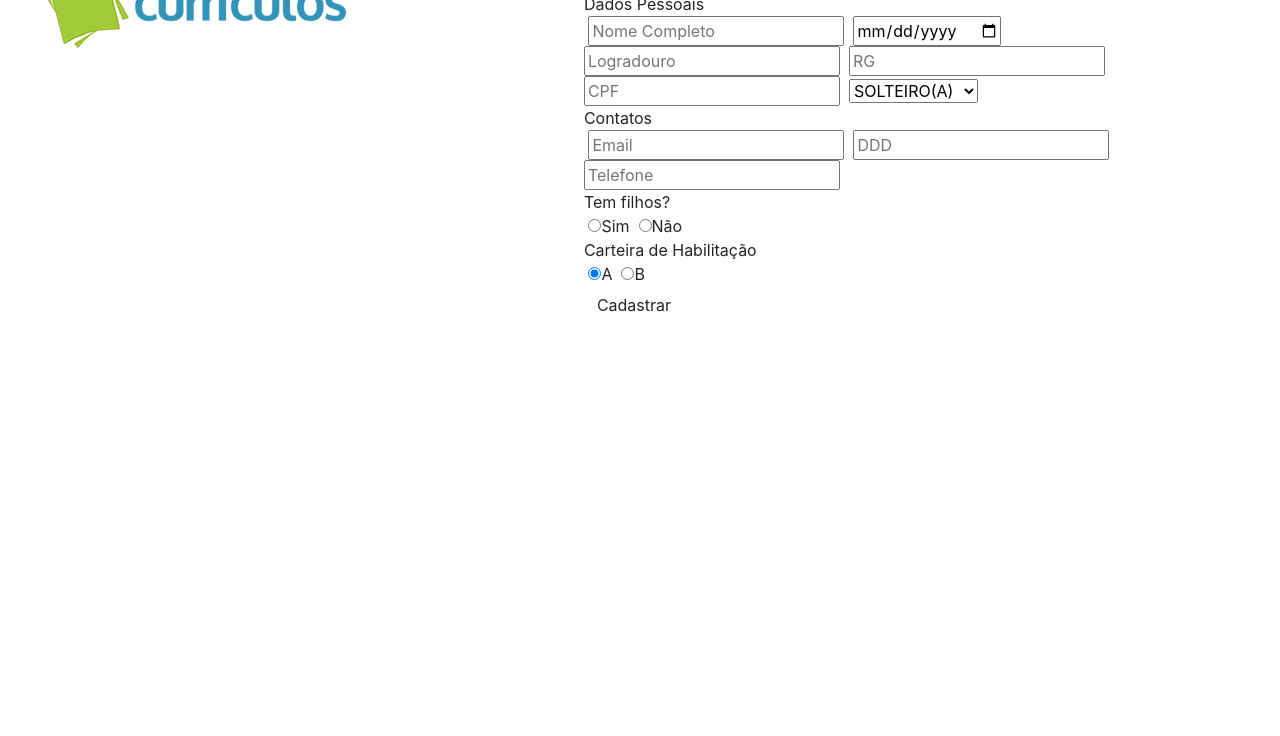
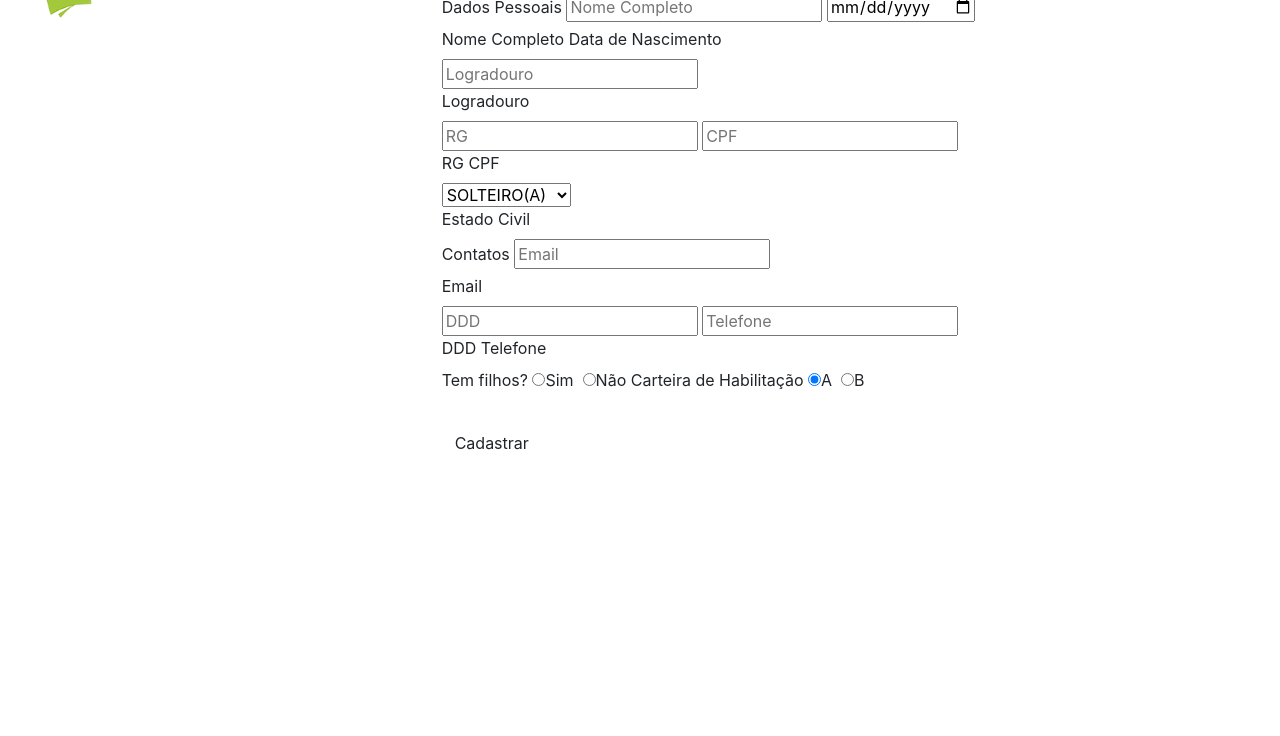
Before and after one commit to AndreyMouraGouvea/FormularioCadastroRevisao, a plain HTML site: page index.html in a window 1280 px wide. Shown: the part 64-800 px from the top of the page. Drawn offline with nearby package versions, Linux system fonts and the light colour scheme.

Commit message:
Html Finalizado

```diff
--- a/index.html
+++ b/index.html
@@ -22,60 +22,82 @@
 			<div class="col-sm-2">
 				<img src="img/curriculo.png" id="curriculo">
 			</div>
-			<div class="col-sm-8 offset-2">
+			<div class="col-sm-8 offset-2" id="titulo">
 				<div class="row">
 					<h1 id="titletop"> CADASTRO DE CURRÍCULO </h1>
 				</div>
 				<div class="row">
-					<div class="col-sm-10 offset-2">
+					<div class="col-sm-12">
 						<!-- Início Formulário -->
 						<form>
-							<fieldset>Dados Pessoais</fieldset>
-								<label for="nome"></label>
+							<fieldset>
+								<label id="dados">Dados Pessoais</label>
 								<input type="text" name="nome" id="nome" required="" placeholder="Nome Completo">
-								<!-- Data Mask, para ficar de tal forma. -->
-								<label for="data"></label>
 								<input type="date" name="data" id="data" required="" placeholder="Data de Nascimento">
-								<!--  -->
-								<label for="logradouro"></label>
+							</fieldset>
+							<fieldset>
+								<label for="nome">Nome Completo</label>
+								<label for="data">Data de Nascimento</label>
+							</fieldset>
+							<!--  -->
+							<fieldset>
 								<input type="text" name="logradouro" id="logradouro" required="" placeholder="Logradouro">
-								<!-- Escrever entre as tags que deixa o texto para cima ou para embaixo -->
-								<label for="rg"></label>
+							</fieldset>
+							<fieldset>
+								<label for="logradouro">Logradouro</label>
+							</fieldset>
+							<!--  -->
+							<fieldset>
 								<input type="number" name="rg" id="rg" required="" placeholder="RG">
-								<!-- Validação CPF -->
-								<label for="cpf"></label>
 								<input type="text"  name="cpf" id="cpf" required="" placeholder="CPF">
-								<!--  -->
-								<label for="status"></label>
+							</fieldset>
+							<fieldset>
+								<label for="rg">RG</label>
+								<label for="cpf">CPF</label>
+							</fieldset>
+							<!--  -->
+							<fieldset>
 								<select name="status">
 									<option disabled="">Selecione</option>
 									<option>SOLTEIRO(A)</option>
 									<option>NAMORANDO</option>
 									<option>CASADO(A)</option>
 								</select>
-								<!--  -->
-								<fieldset>Contatos</fieldset>
-								<label for="email"></label>
+							</fieldset>
+							<fieldset>
+								<label for="status">Estado Civil</label>
+							</fieldset>
+							<!--  -->
+							<fieldset>
+								<label id="contatos">Contatos</label>
 								<input type="email" name="email" id="email" required="" placeholder="Email">
-								<!--  -->
-								<label for="ddd"></label>
+							</fieldset>
+							<fieldset>
+								<label for="email">Email</label>
+							</fieldset>
+							<!--  -->
+							<fieldset>
 								<input type="number" name="ddd" id="ddd" required="" placeholder="DDD">
-								<!--  -->
-								<label for="phone"></label>
 								<input type="number" name="phone" id="phone" required="" placeholder="Telefone">
-								<!--  -->
-								<fieldset>Tem filhos?</fieldset>
+							</fieldset>
+							<fieldset>
+								<label for="ddd">DDD</label>
+								<label for="phone">Telefone</label>
+							</fieldset>
+							<!--  -->
+							<fieldset>
+								<label>Tem filhos?<label>
 								<label for="son"></label>
 								<input type="radio" name="son" value="Sim">Sim
 								<label for="son"></label>
 								<input type="radio" name="son" value="Nao">Não
-								<!--  -->
-								<fieldset>Carteira de Habilitação</fieldset>
+							<!--  -->
+								<label>Carteira de Habilitação<label>
 								<label for="cnh"></label>
 								<input type="radio" name="cnh" value="A" checked>A
 								<label for="cnh"></label>
 								<input type="radio" name="cnh" value="B">B
-								<!--  -->
+							</fieldset>
 						</form>
 						<!-- Button Submit -->
 						<button type="submit" class="btn btn-red" id="button">Cadastrar</button>
--- a/style.css
+++ b/style.css
@@ -0,0 +1,7 @@
+#curriculo{
+	width: 20vw;
+}
+
+*br{
+	height: 90vh;
+}
```
